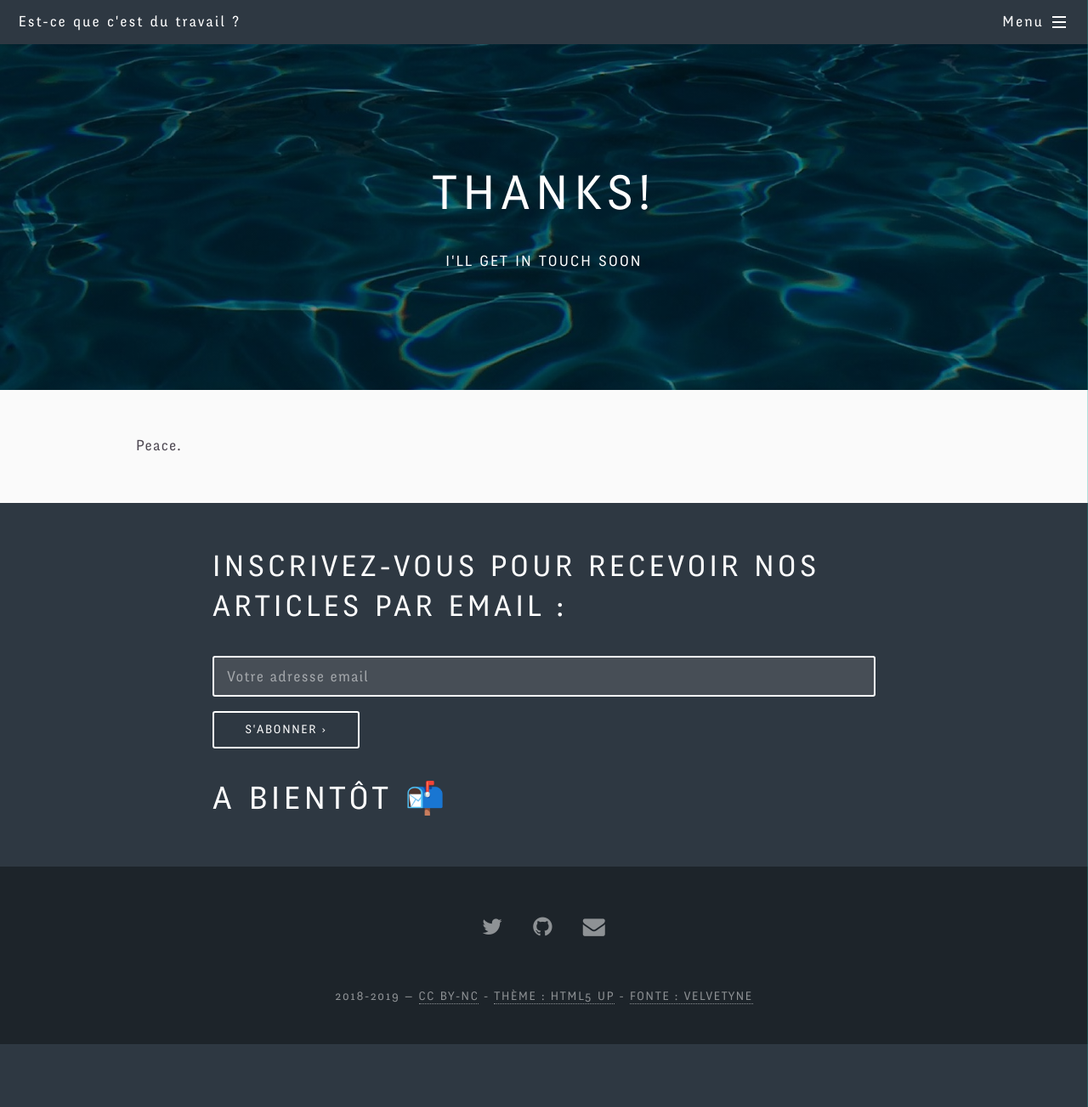
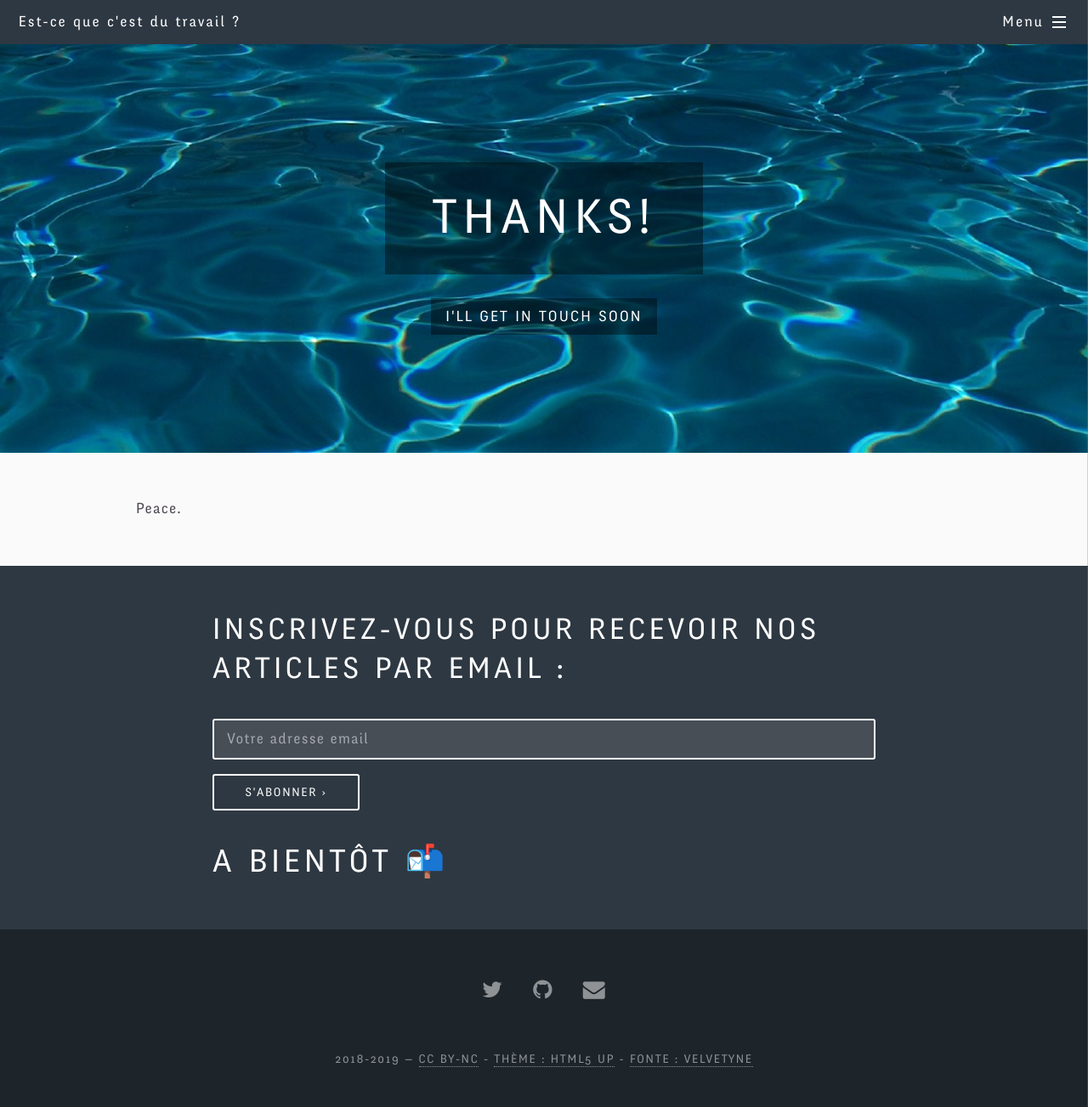
Before and after one commit to noeems/estcequecestdutravail.xyz, a Jekyll site: the page built from _pages/contact-success.html, in a window 1280 px wide and 1303 px high. Shown: the whole window at 85% size. Built offline with Jekyll 4.4.1, drawn with Linux system fonts in a browser that asks for light colours; comment, search, counter and statistics services are not loaded.

Commit message:
Poblish!

```diff
--- a/_includes/head.html
+++ b/_includes/head.html
@@ -21,10 +21,7 @@
     endif %}
   <style>
   #main > header {
-    background-image: -moz-linear-gradient(top, rgba(0,0,0,0.5), rgba(0,0,0,0.5)), url("{{ imageurl | relative_url }}");
-    background-image: -webkit-linear-gradient(top, rgba(0,0,0,0.5), rgba(0,0,0,0.5)), url("{{ imageurl | relative_url }}");
-    background-image: -ms-linear-gradient(top, rgba(0,0,0,0.5), rgba(0,0,0,0.5)), url("{{ imageurl | relative_url }}");
-    background-image: linear-gradient(top, rgba(0,0,0,0.5), rgba(0,0,0,0.5)), url("{{ imageurl | relative_url }}");
+    background-image: url("{{ imageurl | relative_url }}");
   }
   </style>
   <!--[if lte IE 9]>
--- a/_includes/header-inner.html
+++ b/_includes/header-inner.html
@@ -1,8 +1,5 @@
   <header>
-    <h2>{{ page.title }}{%
-    if page.options contains 'minihead' %}
-    <span class="excerpt-inline"> - {{ page.excerpt }}</span></h2>{%
-    else %}</h2>
-    <p>{{ page.excerpt }}</p>{%
-    endif %}
+    <h2>{{ page.title }}</h2>
+
+    <div><p>{{ page.excerpt }}</p></div>
   </header>
--- a/css/main.scss
+++ b/css/main.scss
@@ -2099,7 +2099,7 @@
 
 		> header {
 			@include padding(12em, 0);
-			@include vendor('background-image', ('linear-gradient(top, rgba(0,0,0,0.3), rgba(0,0,0,0.3))', 'url("#{$baseurl}/Norfolk.jpeg")'));
+			background-image: url("#{$baseurl}/Norfolk.jpeg");
 			background-attachment: fixed;
 			background-position: center center;
 			background-repeat: no-repeat;
@@ -2120,6 +2120,13 @@
 				a {
 					color: inherit;
 				}
+			}
+
+			h2,
+			h2 + div p {
+				background-color: rgba(0, 0, 0, .4);
+				display: inline-block;
+				padding: .5em 1em;
 			}
 
 			@include breakpoint(large) {
```
Also changed, not shown: _posts/2018-11-01-beaufort-sur-gervanne.md (renamed from _drafts/2018-11-01-beaufort-sur-gervanne.md, +4 -4 lines), images/2018-11-01-beaufort-sur-gervanne/Calin Nabu.jpg.
